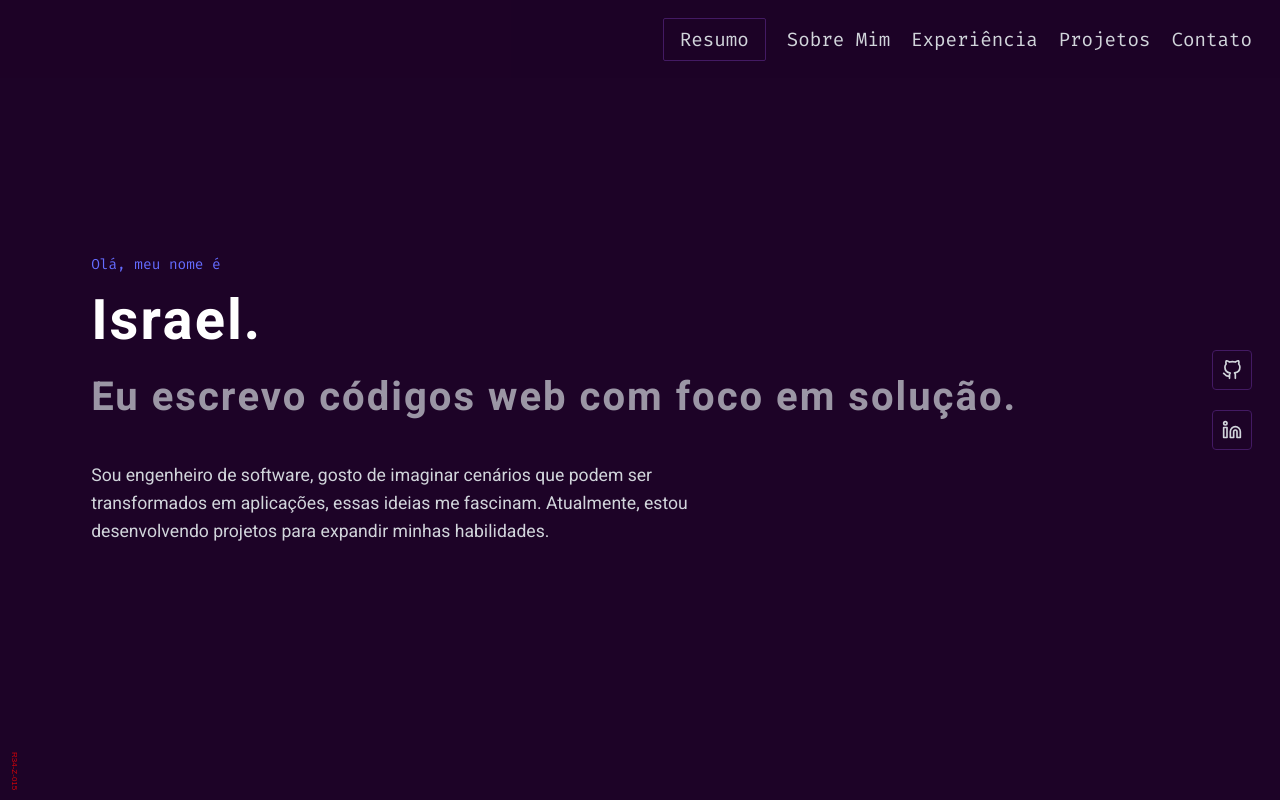
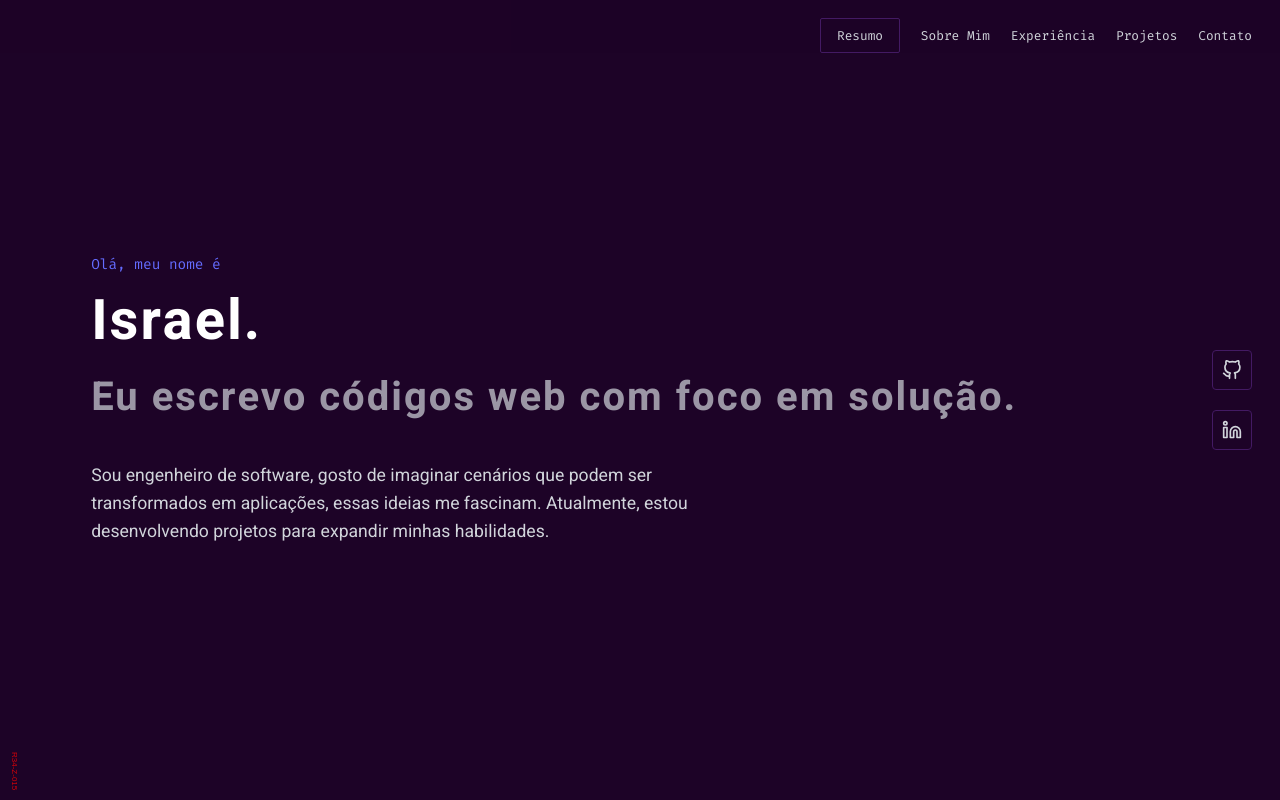
Before and after one commit to icadorin/portfolio, a React (Vite) app: page / in a window 1280 px wide. Shown: the top 800 px of the page. Built offline with nearby package versions, Linux system fonts and the light colour scheme.

Commit message:
Ensure overlay covers entire viewport

```diff
--- a/src/components/layout/Header.tsx
+++ b/src/components/layout/Header.tsx
@@ -13,12 +13,18 @@ const Header: React.FC<HeaderProps> = ({ scrollToSection }) => {
   useEffect(() => {
     if (isMenuOpen) {
       document.body.style.overflow = 'hidden';
+      document.documentElement.style.overflow = 'hidden';
+      document.body.style.touchAction = 'none';
     } else {
       document.body.style.overflow = '';
+      document.documentElement.style.overflow = '';
+      document.body.style.touchAction = '';
     }
 
     return () => {
       document.body.style.overflow = '';
+      document.documentElement.style.overflow = '';
+      document.body.style.touchAction = '';
     };
   }, [isMenuOpen]);
 
--- a/src/styles/header.css
+++ b/src/styles/header.css
@@ -6,9 +6,10 @@
   position: fixed;
   top: 0;
   background-color: #1d0327d5;
-  padding: 1.1rem 0.5rem;
+  padding-top: max(1.1rem, env(safe-area-inset-top));
+  padding-right: 0.5rem;
   transition: all 0.3s ease-in-out;
-  z-index: 1000;
+  z-index: 1002;
   transform: translateY(0);
   box-shadow: none;
 }
@@ -45,7 +46,7 @@
   color: #d1d5db;
   font-family: 'Fira Code', monospace;
   border: none;
-  font-size: 1.2rem;
+  font-size: 0.8rem;
   cursor: pointer;
   transition: 0.3s;
 }
@@ -93,14 +94,18 @@
     position: fixed;
     top: 0;
     left: 0;
-    width: 100%;
+    width: 100vw;
     height: 100vh;
     background: #1d0327;
     flex-direction: column;
     justify-content: center;
     align-items: center;
-    gap: 3rem;
+    gap: 2rem;
     z-index: 1000;
+    overflow: hidden;
+    margin: 0;
+    padding: env(safe-area-inset-top) env(safe-area-inset-right)
+      env(safe-area-inset-bottom) env(safe-area-inset-left);
   }
 
   .btn-resume {
```
